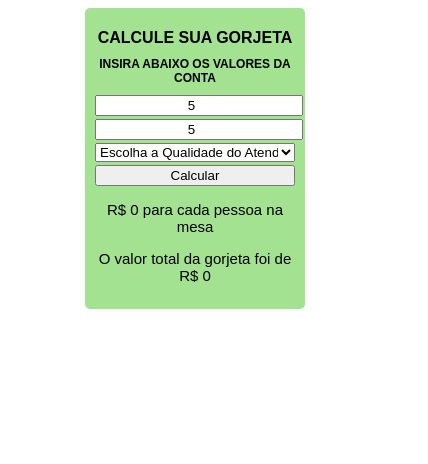
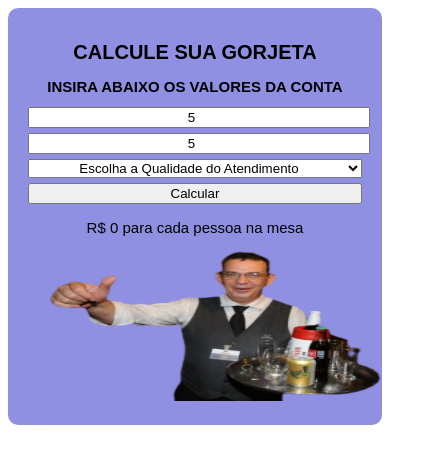
Before and after one commit to pedropavezzi/CalculadoraDeGorjeta, a plain HTML site: page src/index.html in a window 390 px wide. Both pictures are taken after typing "5", "5" into the empty fields and a click on the button "Calcular". Shown: the whole page, 428 px wide, since content can reach past the window. Drawn offline with Linux system fonts and the light colour scheme.

Commit message:
Consegui verificar o erro da condição para alterar as imagens de acordo com o atendimento. Era problema no sinal de comparação e depois na declaração do objeto

```diff
--- a/src/index.html
+++ b/src/index.html
@@ -20,22 +20,22 @@
                 <input id="valor" name="value" type="number" placeholder="Qual o valor da conta?">
                 <input id="amount" name="amount" type="number" placeholder="Quantas pessoas para dividir a conta?">
                 <select id="atendimento" class="atendimento" name="percentage">
-                    <option value="0"> Escolha a Qualidade do Atendimento</option>
-                    <option value="5"> Ruim demais, 5% :(</option>
-                    <option value="10"> Foi okay, 10% :)</option>
-                    <option value="15"> Excelente, 15% :o </option>
+                    <option value= 0> Escolha a Qualidade do Atendimento</option>
+                    <option value= 5> Ruim demais, 5% :(</option>
+                    <option value= 10> Foi okay, 10% :)</option>
+                    <option value= 15> Excelente, 15% :o </option>
                 </select>
-                <input onclick="calcular()" type="button" value="Calcular"> </input>
+                <input onclick="calcular(); mudarFoto()" type="button" value="Calcular"> </input>
             </form>
 
             <div id="resultado" class="result">
-                <script src="./script.js"></script>
-                <div id="garcom">
-                    <script src="./script.js"></script>
 
-                </div>
             </div>
+            <div id="garcom">
 
+                <img id = "foto"   src="./assets/esperando.png" width="400" height="150"/>
+            </div>
+            <script src="./script.js"></script>
         </section>
     </div>
 
--- a/src/script.js
+++ b/src/script.js
@@ -1,37 +1,31 @@
-
-
-
 let inputValor = document.getElementById("valor");
 let inputAmount = document.getElementById("amount");
-let inputAtendimento = document.getElementById("atendimento");
-
+let inputAtendimento = document.getElementById("atendimento")
 let resultado = document.getElementById("resultado");
 let garcom = document.getElementById("garcom");
-let foto = document.getElementById("foto");
-
-
 
 function calcular() {
 
     let valor = inputValor.value;
     let amount = inputAmount.value;
     let atendimento = inputAtendimento.value;
-
     let gorjeta = (valor / amount) * atendimento / 100
 
     let totalGorjeta = gorjeta / amount
 
     resultado.innerHTML = `<p> R$ ${gorjeta} para cada pessoa na mesa</p>`
-    resultado.innerHTML += `<p> O valor total da gorjeta foi de  R$ ${totalGorjeta}</p>`
-    garcom.innerHTML += `<img  src=${foto} width="400" height="150"/>`
 
-    garcom.innerHTML += foto
+}
 
-    if (atendimento.value = 5) {
-        let foto = "./assets/triste.png"
-    } else if (atendimento.value = 10) {
-        let foto = "./assets/ok.png"
+function mudarFoto() {
+    let atendimento = inputAtendimento.value;
+
+    if (atendimento == 5) {
+        document.getElementById("foto").src = "./assets/triste.png";
+    } else if (atendimento == 10) {
+        document.getElementById("foto").src = "./assets/ok.png";
     } else {
-        let foto = "./assets/feliz.png"
+        document.getElementById("foto").src = "./assets/feliz.png";
     }
+
 }
--- a/src/style.css
+++ b/src/style.css
@@ -45,41 +45,3 @@ select{
 max-width: 100%;
 
 }
-@media only screen and (max-width: 700px) {
-
-    .container {
-        text-align: center;
-        max-width: 200px;
-        margin: auto;
-        padding: 10px;
-        background-color: rgb(163, 226, 144);
-        border-radius: 5px;
-    }
-
-    h1 {
-        font-size: 16px;
-
-    }
-
-    h2 {
-        font-size: 12px;
-    }
-    input, button {
-        text-align: center;
-        margin: auto;
-        display: block;
-        width: 100%;
-        margin-bottom: 3px;
-
-    }
-    select{
-        text-align: center;
-        box-sizing: border-box;
-        display: block;
-        margin: auto;
-        width: 100%;
-        margin-bottom: 3px;
-
-    }
-
-}
```
